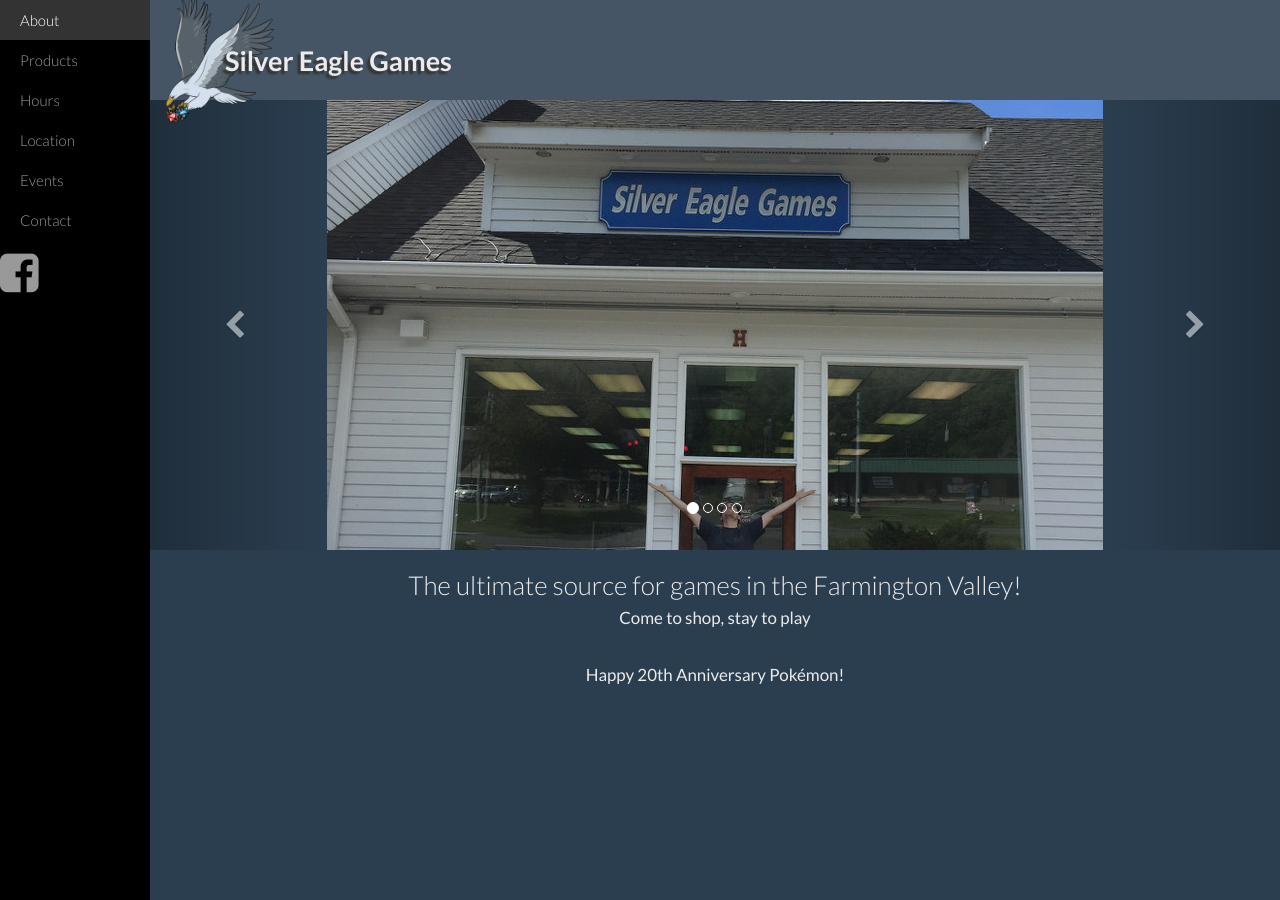
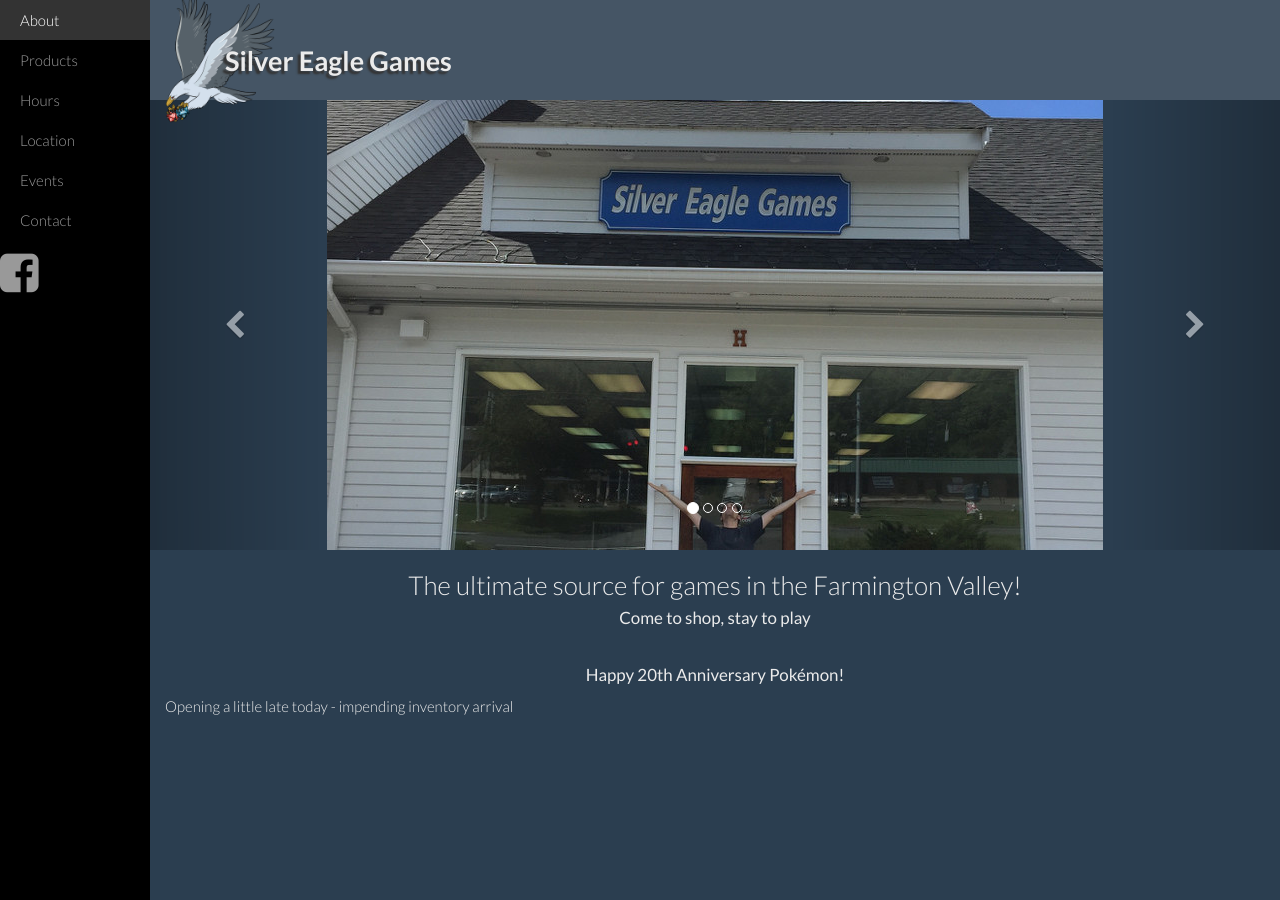
Before and after one commit to sew-admin/sew-admin, a Jekyll site: the page built from index.html, in a window 1280 px wide. Built offline with Jekyll 4.4.1, drawn with Linux system fonts in a browser that asks for light colours; nearby versions of some CDN libraries.

Commit message:
Updated '/index.html' via CloudCannon

```diff
--- a/index.html
+++ b/index.html
@@ -4,19 +4,19 @@ show_title: false
 layout: main
 carousel:
   - img_path: /images/store_front.jpg
-    caption_title: ''
-    caption: ''
+    caption_title:
+    caption:
   - img_path: /images/store_inside.jpg
-    caption_title: ''
-    caption: ''
+    caption_title:
+    caption:
   - img_path: /img_2918.jpg
-    caption_title: ''
-    caption: ''
+    caption_title:
+    caption:
   - img_path: /img_2866.jpg
-    caption_title: ''
-    caption: ''
+    caption_title:
+    caption:
 ---
 
 <h3 class="text-center editable">The ultimate source for games in the Farmington Valley!<br /><small>Come to shop, stay to play<br /><br />Happy 20th Anniversary Pok&eacute;mon!</small></h3>
 
-<div class="editable"></div>
+<div class="editable"><p>Opening a little late today - impending inventory arrival</p></div>
```
